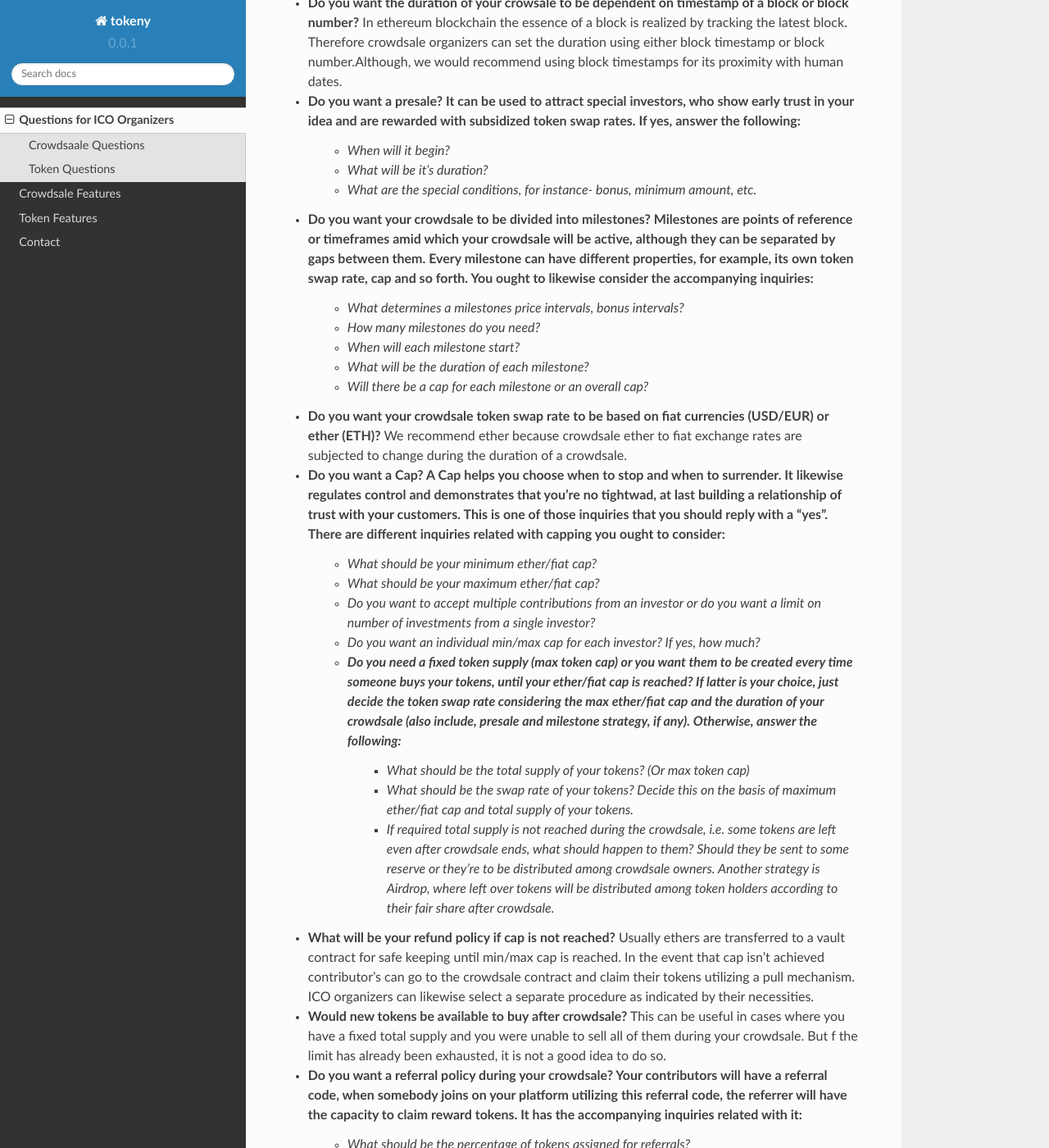
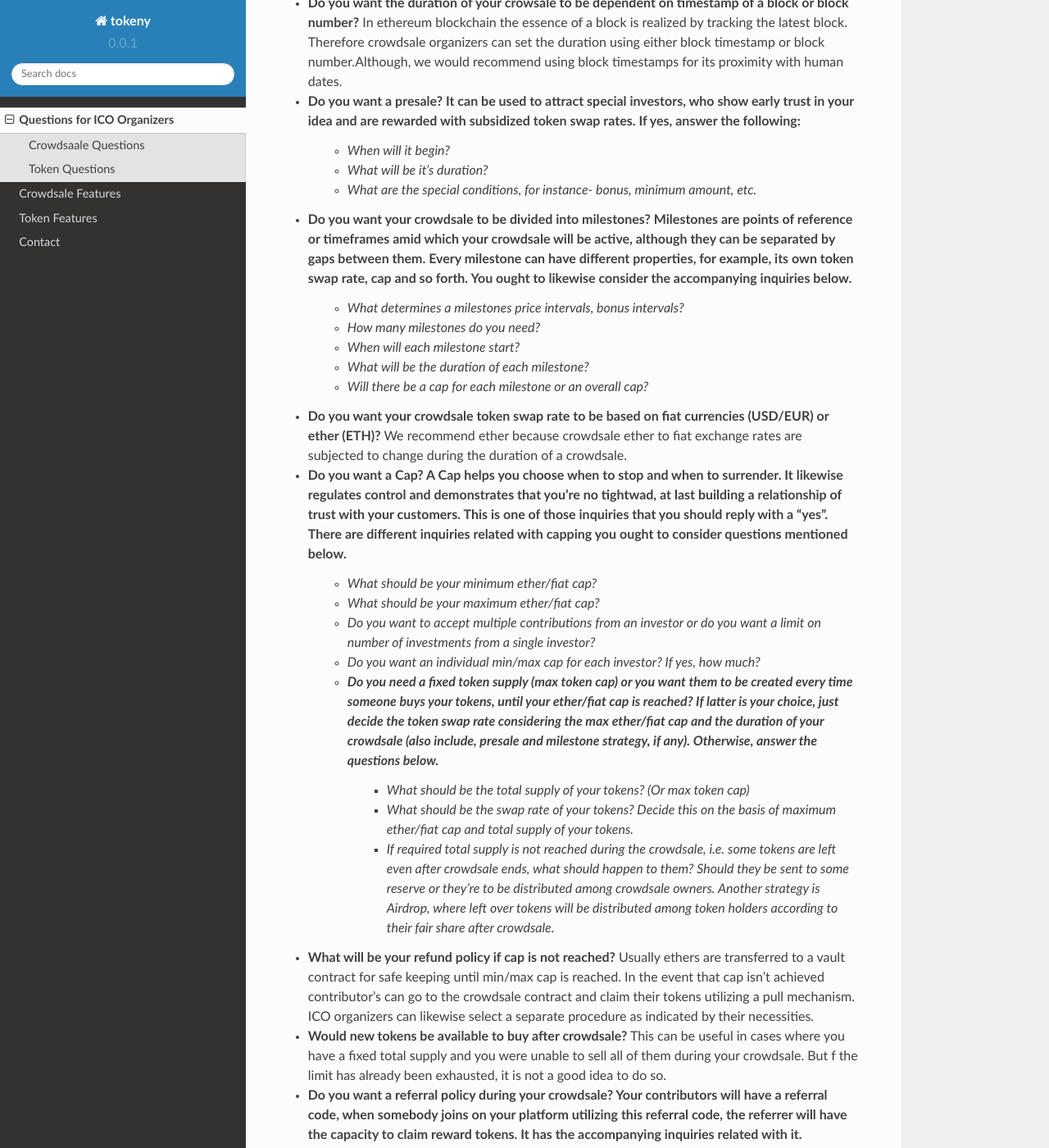
Before and after one commit to tokenyICO/documentation, a Sphinx documentation site: the page built from docs/source/questions.rst, in a window 1280 px wide and 1400 px high, scrolled down 728 px. Shown: the whole window at 82% size. Built offline with Sphinx 7.4.7 and the Read the Docs theme 2.0.0, drawn with Linux system fonts in a browser that asks for light colours; some of the changed text lies outside the part shown.

Commit message:
Updated- Questions for ICO Organizers

```diff
--- a/docs/source/questions.rst
+++ b/docs/source/questions.rst
@@ -27,25 +27,25 @@ you through that:
     * *When will it begin?*
     * *What will be it’s duration?*
     * *What are the special conditions, for instance- bonus, minimum amount, etc.*
-* **Do you want your crowdsale to be divided into milestones?** Milestones are points of reference or timeframes amid which your crowdsale will be active, although they can be separated by gaps between them. Every milestone can have different properties, for example, its own token swap rate, cap and so forth. You ought to likewise consider the accompanying inquiries:
+* **Do you want your crowdsale to be divided into milestones?** Milestones are points of reference or timeframes amid which your crowdsale will be active, although they can be separated by gaps between them. Every milestone can have different properties, for example, its own token swap rate, cap and so forth. You ought to likewise consider the accompanying inquiries below.
     * *What determines a milestones price intervals, bonus intervals?*
     * *How many milestones do you need?*
     * *When will each milestone start?*
     * *What will be the duration of each milestone?*
     * *Will there be a cap for each milestone or an overall cap?*
 * **Do you want your crowdsale token swap rate to be based on fiat currencies (USD/EUR) or ether (ETH)?** We recommend ether because crowdsale ether to fiat exchange rates are subjected to change during the duration of a crowdsale.
-* **Do you want a Cap?** A Cap helps you choose when to stop and when to surrender. It likewise regulates control and demonstrates that you're no tightwad, at last building a relationship of trust with your customers. This is one of those inquiries that you should reply with a "yes". There are different inquiries related with capping you ought to consider:
+* **Do you want a Cap?** A Cap helps you choose when to stop and when to surrender. It likewise regulates control and demonstrates that you're no tightwad, at last building a relationship of trust with your customers. This is one of those inquiries that you should reply with a "yes". There are different inquiries related with capping you ought to consider questions mentioned below.
     * *What should be your minimum ether/fiat cap?*
     * *What should be your maximum ether/fiat cap?*
     * *Do you want to accept multiple contributions from an investor or do you want a limit on number of investments from a single investor?*
     * *Do you want an individual min/max cap for each investor? If yes, how much?*
-    * *Do you need a fixed token supply (max token cap) or you want them to be created every time someone buys your tokens, until your ether/fiat cap is reached? If latter is your choice, just decide the token swap rate considering the max ether/fiat cap and the duration of your crowdsale (also include, presale and milestone strategy, if any). Otherwise, answer the following:*
+    * *Do you need a fixed token supply (max token cap) or you want them to be created every time someone buys your tokens, until your ether/fiat cap is reached? If latter is your choice, just decide the token swap rate considering the max ether/fiat cap and the duration of your crowdsale (also include, presale and milestone strategy, if any). Otherwise, answer the questions below.*
         * *What should be the total supply of your tokens? (Or max token cap)*
         * *What should be the swap rate of your tokens? Decide this on the basis of maximum ether/fiat cap and total supply of your tokens.*
         * *If required total supply is not reached during the crowdsale, i.e. some tokens are left even after crowdsale ends, what should happen to them? Should they be sent to some reserve or they’re to be distributed among crowdsale owners. Another strategy is Airdrop, where left over tokens will be distributed among token holders according to their fair share after crowdsale.*
 * **What will be your refund policy if cap is not reached?** Usually ethers are transferred to a vault contract for safe keeping until min/max cap is reached. In the event that cap isn't achieved contributor's can go to the crowdsale contract and claim their tokens utilizing a pull mechanism. ICO organizers can likewise select a separate procedure as indicated by their necessities.
 * **Would new tokens be available to buy after crowdsale?** This can be useful in cases where you have a fixed total supply and you were unable to sell all of them during your crowdsale. But f the limit has already been exhausted, it is not a good idea to do so.
-* **Do you want a referral policy during your crowdsale?** Your contributors will have a referral code, when somebody joins on your platform utilizing this referral code, the referrer will have the capacity to claim reward tokens. It has the accompanying inquiries related with it:
+* **Do you want a referral policy during your crowdsale?** Your contributors will have a referral code, when somebody joins on your platform utilizing this referral code, the referrer will have the capacity to claim reward tokens. It has the accompanying inquiries related with it.
     * *What should be the percentage of tokens assigned for referrals?*
     * *How many referrals should be allowed for a single user?*
 * **Do you want your crowdsale to have a KYC logic implemented before your crowdsale begins or you want your contributors to complete their KYC before they can begin transferring their tokens?** Non KYC contributors won’t be able to participate in your crowdsale. Special care should be taken to comply with industry norms in this case.
@@ -60,6 +60,8 @@ you through that:
 Token Questions
 ---------------
 
+Once you’re done planning your crowdsale, you will need to start thinking about your tokens, here are some basic questions to help you do so.
+
 * **What is the name of your token?** It ought to be something appealing, however more imperatively it ought to be one of a kind. Because of the expanding number of crowdsales you should watch that your token name isn't as of now being used.
 * **What is the symbol for your token?** A token symbol is generally a three letter word derived from the token name itself, eg BTC from Bitcoin. Though it is not a rigid rule and the imperative thing about it, similar to token name is its uniqueness.
 * **How many decimal points you want to track for your tokens?** Typically favoured value is 18, since ether has 18 decimal units. Be that as it may, it can totally rely upon the cost of your token and which sub units, ought to be accessible to exchange later.
@@ -67,7 +69,7 @@ Token Questions
 	* *High level purchase: Only the one who sends ether to the contract will be able to buy tokens.*
 	* *Low level purchase: Investors will be able to buy tokens for some other account, sending ethers on their behalf.*
 * **Do you want token transfer and other basic ERC20 functions to be active during the crowdsale?** If your answer is no, they will remain inactive until the crowdsale is finished or some other time/block limit is reached.
-* **Your token should be ERC20 or ERC223?** ERC20 is the widely popular standard for tokens, which helps in buying selling and trading them. ERC223 is built on top of ERC20 and provides the following advantages:
+* **Your token should be ERC20 or ERC223?** ERC20 is the widely popular standard for tokens, which helps in buying selling and trading them. ERC223 is built on top of ERC20 and provides the following advantages mentioned below.
 	* *Eliminates the problem of lost tokens which happens during the transfer of ERC20 tokens to a contract (when people mistakenly use the instructions for sending tokens to a wallet). ERC223 allows users to send their tokens to either wallet or contract with the same function transfer, thereby eliminating the potential for confusion and lost tokens.*
 	* *Allows developers to handle incoming token transactions, and reject non-supported tokens (not possible with ERC20).*
 	* *Energy savings- The transfer of ERC223 tokens to a contract is a one step process rather than two steps process (for ERC20), and this means two times less gas and no extra blockchain bloating.*
```
